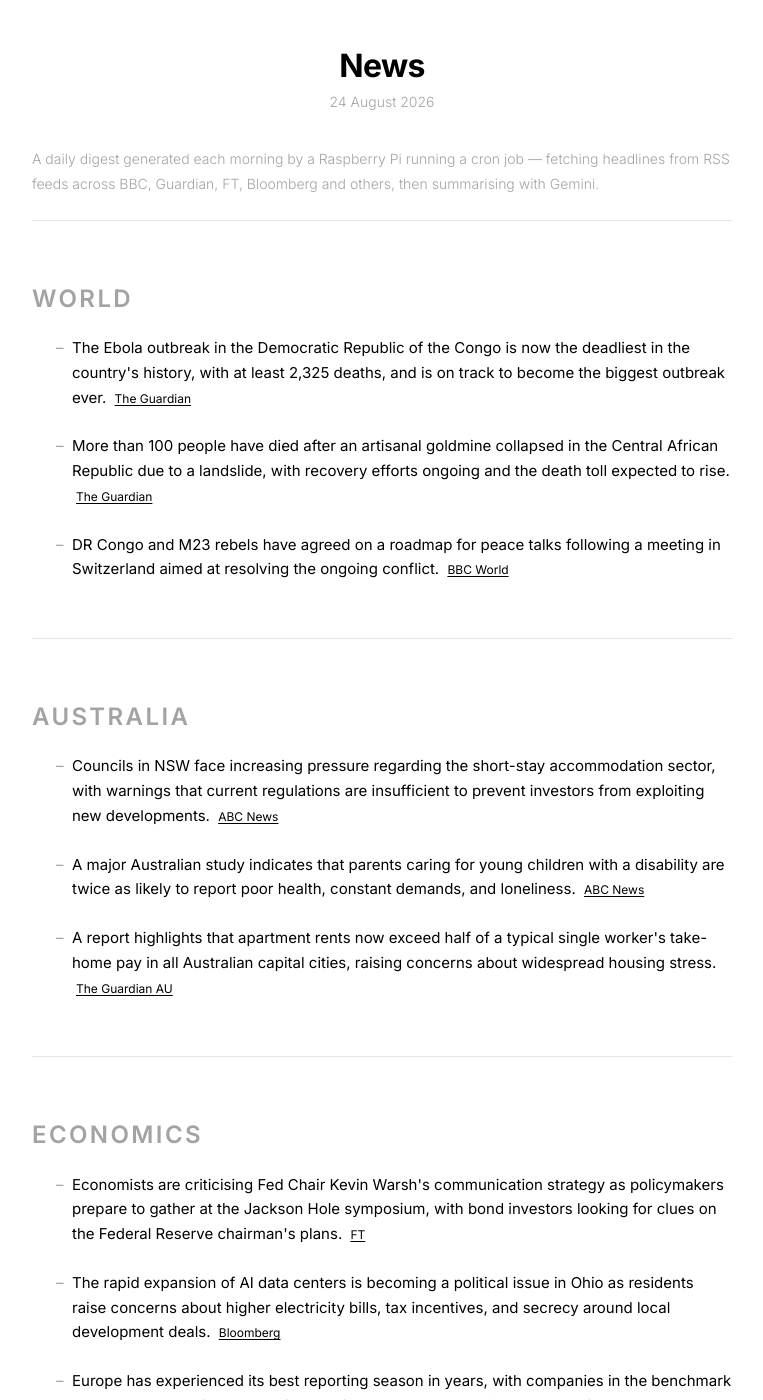
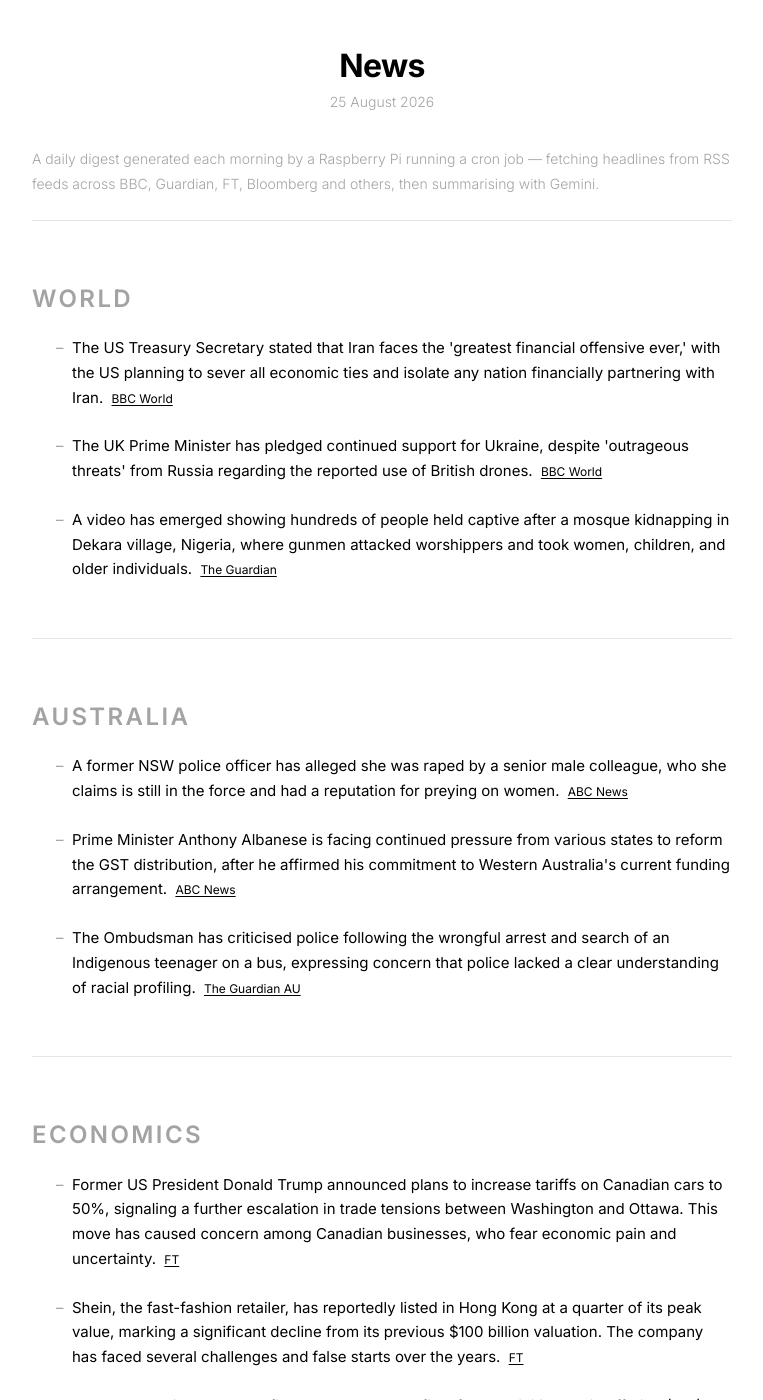
Before and after one commit to s-jac/s-jac.github.io, a Jekyll site: the page built from projects/news.html, in a window 1280 px wide and 1400 px high. Shown: the whole window, without its empty margins (258-1021 px from the left). Built offline with Jekyll 4.4.1, drawn with Linux system fonts in a browser that asks for light colours; some of the changed text lies outside the part shown.

Commit message:
daily news update 25 August 2026

```diff
--- a/_data/news.json
+++ b/_data/news.json
@@ -1,24 +1,24 @@
 {
-  "date": "24 August 2026",
-  "generated_at": "2026-08-23T21:00:27.435822+00:00",
+  "date": "25 August 2026",
+  "generated_at": "2026-08-24T21:00:28.870597+00:00",
   "sections": [
     {
       "heading": "World",
       "bullets": [
         {
-          "text": "The Ebola outbreak in the Democratic Republic of the Congo is now the deadliest in the country's history, with at least 2,325 deaths, and is on track to become the biggest outbreak ever.",
+          "text": "The US Treasury Secretary stated that Iran faces the 'greatest financial offensive ever,' with the US planning to sever all economic ties and isolate any nation financially partnering with Iran.",
+          "source": "BBC World",
+          "url": "https://www.bbc.com/news/world"
+        },
+        {
+          "text": "The UK Prime Minister has pledged continued support for Ukraine, despite 'outrageous threats' from Russia regarding the reported use of British drones.",
+          "source": "BBC World",
+          "url": "https://www.bbc.com/news/world"
+        },
+        {
+          "text": "A video has emerged showing hundreds of people held captive after a mosque kidnapping in Dekara village, Nigeria, where gunmen attacked worshippers and took women, children, and older individuals.",
           "source": "The Guardian",
           "url": "https://www.theguardian.com"
-        },
-        {
-          "text": "More than 100 people have died after an artisanal goldmine collapsed in the Central African Republic due to a landslide, with recovery efforts ongoing and the death toll expected to rise.",
-          "source": "The Guardian",
-          "url": "https://www.theguardian.com"
-        },
-        {
-          "text": "DR Congo and M23 rebels have agreed on a roadmap for peace talks following a meeting in Switzerland aimed at resolving the ongoing conflict.",
-          "source": "BBC World",
-          "url": "https://www.bbc.com/news/world"
         }
       ]
     },
@@ -26,17 +26,17 @@
       "heading": "Australia",
       "bullets": [
         {
-          "text": "Councils in NSW face increasing pressure regarding the short-stay accommodation sector, with warnings that current regulations are insufficient to prevent investors from exploiting new developments.",
+          "text": "A former NSW police officer has alleged she was raped by a senior male colleague, who she claims is still in the force and had a reputation for preying on women.",
           "source": "ABC News",
           "url": "https://www.abc.net.au/news"
         },
         {
-          "text": "A major Australian study indicates that parents caring for young children with a disability are twice as likely to report poor health, constant demands, and loneliness.",
+          "text": "Prime Minister Anthony Albanese is facing continued pressure from various states to reform the GST distribution, after he affirmed his commitment to Western Australia's current funding arrangement.",
           "source": "ABC News",
           "url": "https://www.abc.net.au/news"
         },
         {
-          "text": "A report highlights that apartment rents now exceed half of a typical single worker's take-home pay in all Australian capital cities, raising concerns about widespread housing stress.",
+          "text": "The Ombudsman has criticised police following the wrongful arrest and search of an Indigenous teenager on a bus, expressing concern that police lacked a clear understanding of racial profiling.",
           "source": "The Guardian AU",
           "url": "https://www.theguardian.com/au"
         }
@@ -46,19 +46,19 @@
       "heading": "Economics",
       "bullets": [
         {
-          "text": "Economists are criticising Fed Chair Kevin Warsh's communication strategy as policymakers prepare to gather at the Jackson Hole symposium, with bond investors looking for clues on the Federal Reserve chairman's plans.",
+          "text": "Former US President Donald Trump announced plans to increase tariffs on Canadian cars to 50%, signaling a further escalation in trade tensions between Washington and Ottawa. This move has caused concern among Canadian businesses, who fear economic pain and uncertainty.",
           "source": "FT",
           "url": "https://www.ft.com"
         },
         {
-          "text": "The rapid expansion of AI data centers is becoming a political issue in Ohio as residents raise concerns about higher electricity bills, tax incentives, and secrecy around local development deals.",
+          "text": "Shein, the fast-fashion retailer, has reportedly listed in Hong Kong at a quarter of its peak value, marking a significant decline from its previous $100 billion valuation. The company has faced several challenges and false starts over the years.",
+          "source": "FT",
+          "url": "https://www.ft.com"
+        },
+        {
+          "text": "UK power equipment rental firm Aggreko Plc has filed for a US initial public offering (IPO), revealing that the private equity-backed company has become profitable as its revenue increased.",
           "source": "Bloomberg",
           "url": "https://www.bloomberg.com/markets"
-        },
-        {
-          "text": "Europe has experienced its best reporting season in years, with companies in the benchmark Stoxx Europe 600 index boosting earnings per share by 18% on average in the second quarter compared with a year earlier.",
-          "source": "Marginal Rev",
-          "url": "https://www.marginalrevolution.com"
         }
       ]
     }
```
